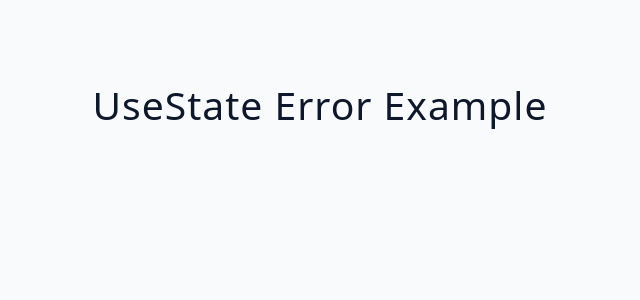
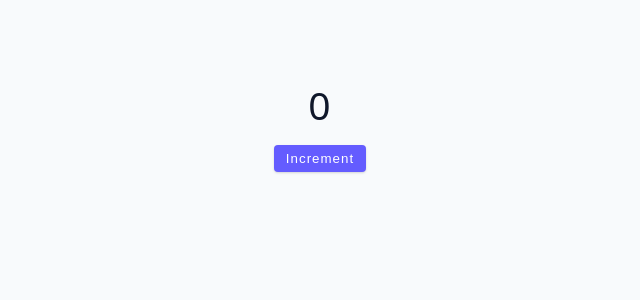
Before and after one commit to aleknovkovski/lrn-smilga-react-tutorials, a React (Vite) app: page / in a window 1280 px wide. Shown: the top 300 px of the page, without its empty margins (320-960 px from the left). Built offline with nearby package versions, Linux system fonts and the light colour scheme.

Commit message:
01-1: Finish exercise; Demoes the need for a state

```diff
--- a/src/tutorial/01-useState/working/01-error-example.jsx
+++ b/src/tutorial/01-useState/working/01-error-example.jsx
@@ -1,5 +1,18 @@
 const ErrorExample = () => {
-  return <h2>useState error example</h2>;
+  let count = 0;
+
+  const handleClick = () => {
+    count = count + 1;
+    console.log(count);
+  };
+  return (
+      <div>
+        <h2>{count}</h2>
+        <button type='button' className='btn' onClick={handleClick}>
+          increment
+        </button>
+      </div>
+  );
 };
 
 export default ErrorExample;
```
